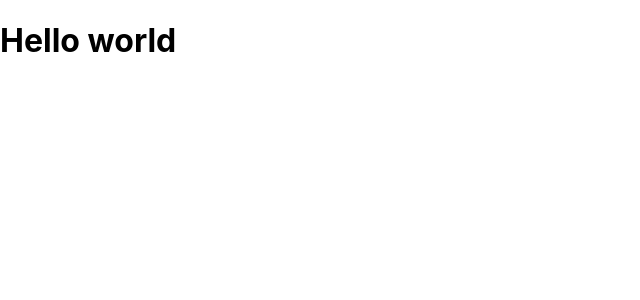
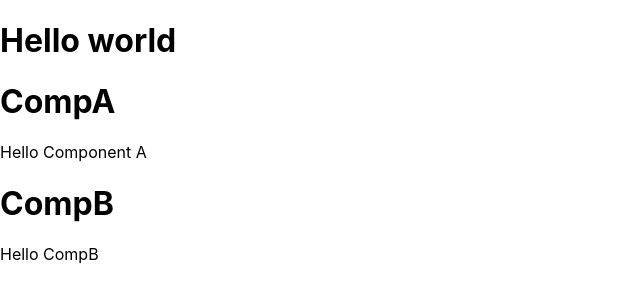
Before and after one commit to WillHDev/StoicList3.0, a Next.js app: page / in a window 1280 px wide. Shown: the top 300 px of the page, without its empty margins (0-640 px from the left). Built offline with nearby package versions, Linux system fonts and the light colour scheme.

Commit message:
A and B nesting

```diff
--- a/pages/_app.js
+++ b/pages/_app.js
@@ -1,4 +1,7 @@
 import '../styles/globals.css'
+
+
+
 
 function MyApp({ Component, pageProps }) {
   return <Component {...pageProps} />
--- a/pages/index.js
+++ b/pages/index.js
@@ -2,8 +2,35 @@
 import Image from 'next/image'
 import styles from '../styles/Home.module.css'
 
-export default function Home() {
+
+function CompA() {
   return (
-    <h1>Hello world</h1>
+    <>
+    <h1>CompA</h1>
+    <p>Hello Component A</p>
+    <CompB />
+    </>
   )
 }
+
+
+function CompB() {
+  return (
+    <>
+    <h1>CompB</h1>
+    <p>Hello CompB</p>
+    </>
+  )
+}
+
+ function Home() {
+  return (
+    <>
+    <h1>Hello world</h1>
+    <CompA />
+    </>
+  )
+}
+
+
+export default Home
```
